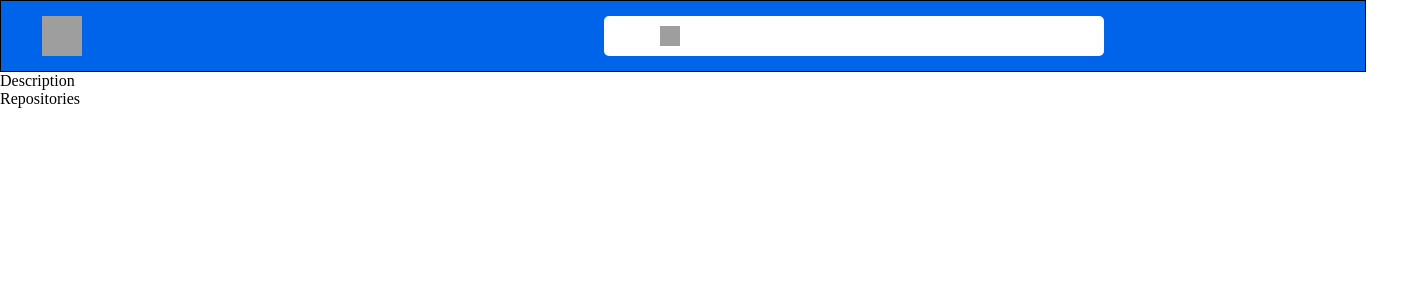
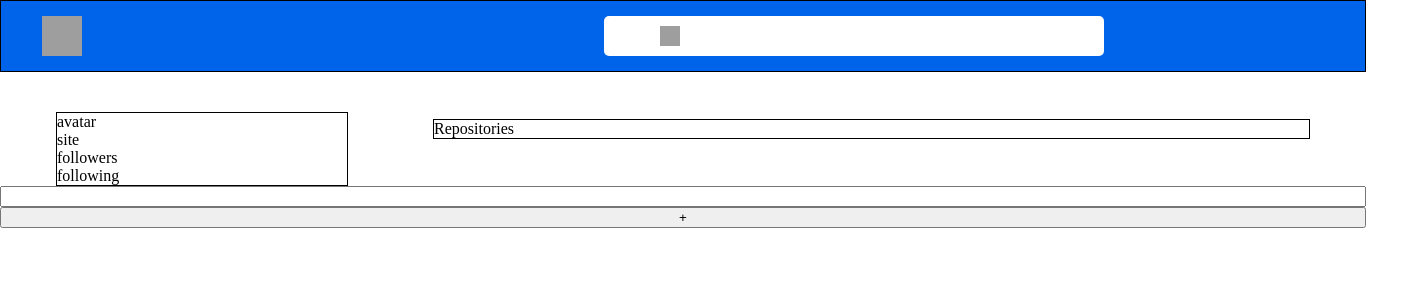
Before and after one commit to kwin64/paralectGit, a React (Create React App) app: page / in a window 1280 px wide. Shown: the top 300 px of the page, 1423 px wide, since content can reach past the window. Built offline with nearby package versions, Linux system fonts and the light colour scheme; no server answers; grey boxes are pictures that could not be loaded.

Commit message:
create components Profile (Description, Repositories)

```diff
--- a/src/App.tsx
+++ b/src/App.tsx
@@ -9,7 +9,9 @@ import Profile from "./components/Profile/Profile";
 function App() {
 
     const dispatch = useDispatch();
-    const name = useSelector<AppRootStateType>(store => store.users)
+    const name = useSelector<AppRootStateType>(store => store.users.find(t => {
+        return t.name
+    }))
     const [nameUser, setNameUser] = useState<string>('')
     const [value, setValue] = useState<string>('')
 
@@ -21,11 +23,14 @@ function App() {
         setNameUser(e.target.value)
     }
     const showUser = () => {
-        if (nameUser) {
-            dispatch(getNewUser(value))
-        }
         setValue(nameUser)
+        dispatch(getNewUser(value))
     }
+
+    // useEffect(() => {
+    //     dispatch(getNewUser(value))
+    // }, [value])
+
     console.log(name)
     console.log(value)
 
@@ -33,8 +38,8 @@ function App() {
         <div className={s.container}>
             <Header/>
             <Profile/>
-            {/*<input onChange={newUser}/>*/}
-            {/*<button onClick={showUser}>+</button>*/}
+            <input onChange={newUser}/>
+            <button onClick={showUser}>+</button>
         </div>
     )
 }
--- a/src/components/Profile/Description/Description.module.css
+++ b/src/components/Profile/Description/Description.module.css
@@ -0,0 +1,6 @@
+.container {
+    border: 1px solid black;
+    width: 292px;
+    height: auto;
+    margin: 40px auto auto 56px;
+}
--- a/src/components/Profile/Description/Description.tsx
+++ b/src/components/Profile/Description/Description.tsx
@@ -1,9 +1,16 @@
 import React from 'react';
+import s from './Description.module.css'
 
 function Description() {
     return (
-        <div>
-            Description
+        <div className={s.container}>
+            <img src="" alt=""/>avatar
+            <h1></h1>
+            <a>site</a>
+            <div>
+                <div>followers</div>
+                <div>following</div>
+            </div>
         </div>
     )
 }
--- a/src/components/Profile/Profile.module.css
+++ b/src/components/Profile/Profile.module.css
@@ -0,0 +1,4 @@
+.container {
+    display: flex;
+    flex-direction: row;
+}
--- a/src/components/Profile/Profile.tsx
+++ b/src/components/Profile/Profile.tsx
@@ -1,10 +1,11 @@
 import React from 'react';
 import Repositories from "./Repositories/Repositories";
 import Description from "./Description/Description";
+import s from './Profile.module.css'
 
 function Profile() {
     return (
-        <div>
+        <div className={s.container}>
             <Description/>
             <Repositories/>
         </div>
--- a/src/components/Profile/Repositories/Repositories.module.css
+++ b/src/components/Profile/Repositories/Repositories.module.css
@@ -0,0 +1,5 @@
+.container {
+    border: 1px solid black;
+    width: 877px;
+    margin-right: 56px;
+}
--- a/src/components/Profile/Repositories/Repositories.tsx
+++ b/src/components/Profile/Repositories/Repositories.tsx
@@ -1,8 +1,9 @@
 import React from 'react';
+import s from './Repositories.module.css'
 
 function Repositories() {
     return (
-        <div>
+        <div className={s.container}>
             Repositories
         </div>
     )
--- a/src/store/usersReducer.ts
+++ b/src/store/usersReducer.ts
@@ -4,6 +4,9 @@ import {Dispatch} from "redux";
 
 export  type ActionsType = ReturnType<typeof createMyProfile> | ReturnType<typeof getUser>
 
+
+// https://avatars.githubusercontent.com/u/68448616?v=4
+// https://avatars.githubusercontent.com/u/1?v=4
 
 let initialState: UserType[] = []
 
```
